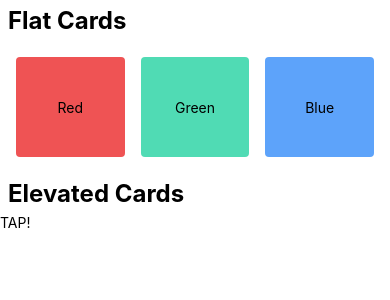
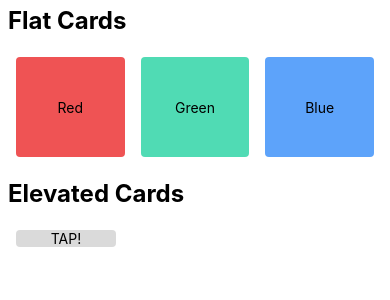
Before and after one commit to aadarshraj02/Multi-Components-React-native, a React Native app: screen / in a window 390 px wide. Shown: the top 300 px of the page. Built offline with nearby package versions, Linux system fonts and the light colour scheme.

Commit message:
added card and added styling on card and container

```diff
--- a/components/ElevatedCards.tsx
+++ b/components/ElevatedCards.tsx
@@ -5,9 +5,9 @@ const ElevatedCards = (): JSX.Element => {
   return (
     <View>
       <Text style={styles.headingText}>Elevated Cards</Text>
-      <ScrollView>
-        <View>
-          <Text>TAP!</Text>
+      <ScrollView style={styles.container}>
+        <View style={[styles.card, styles.cardElevated]}>
+          <Text style={styles.cardText}>TAP!</Text>
         </View>
       </ScrollView>
     </View>
@@ -23,4 +23,24 @@ const styles = StyleSheet.create({
     paddingHorizontal: 8,
     paddingVertical: 6,
   },
+  container: {
+    flex: 1,
+    flexDirection: 'row',
+    padding: 8,
+  },
+  card: {
+    width: 100,
+    height: 100,
+    borderRadius: 4,
+    margin: 8,
+    flex: 1,
+    alignItems: 'center',
+    justifyContent: 'center',
+  },
+  cardElevated: {
+    backgroundColor:"#dadada"
+  },
+  cardText: {
+    color: '#000',
+  },
 });
```
